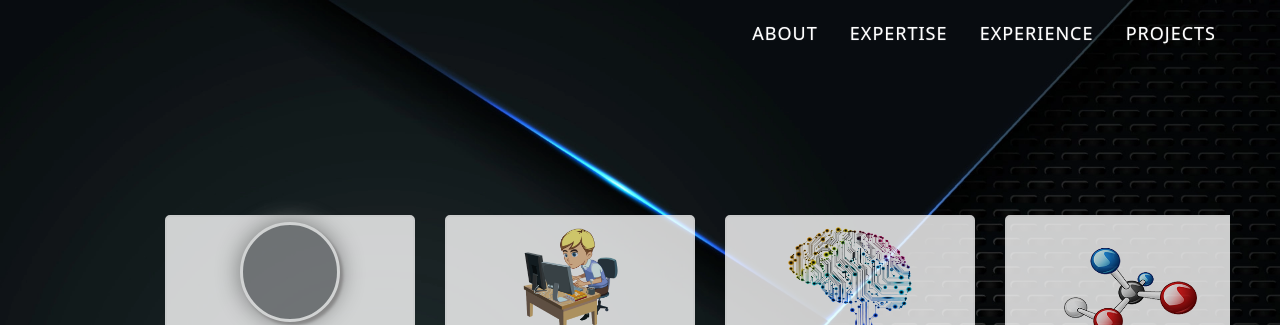
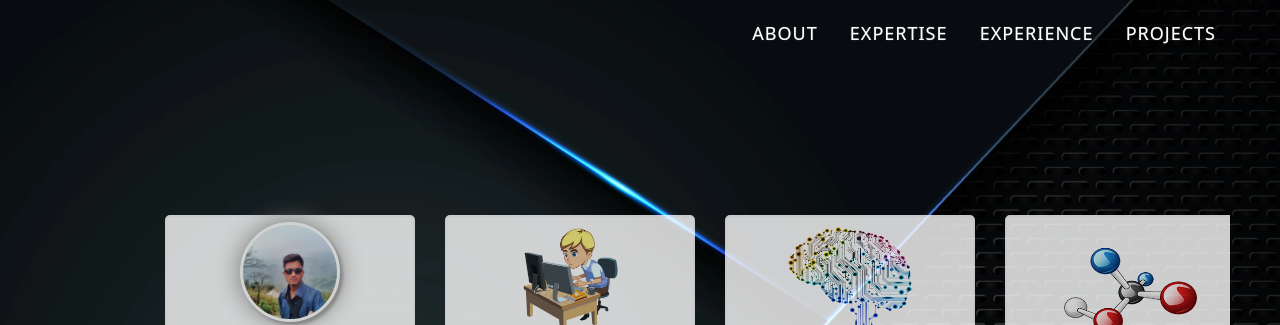
Before and after one commit to hrshuv0/hrshuv0.github.io, a plain HTML site: page index.html in a window 1280 px wide. Both pictures are taken after a click on the link "ABOUT". Shown: the top 325 px of the page. Drawn offline with nearby package versions, Linux system fonts and the light colour scheme; a web font is replaced by a local one.

Commit message:
updated dp

```diff
--- a/index.html
+++ b/index.html
@@ -63,7 +63,9 @@
                         <div class="grid-box">
                             <div class="grid-body">
                                 <div class="image-box">
-                                    <div class="image">
+                                    <div class="imag">
+                                        <img class="image" src="/asset/shuvo_1.jpg" alt=""
+                                        style="height: 100;width: 100px;">
 
                                     </div>
 
```
Also changed, not shown: asset/icon/shuvo_1.jpg (added), asset/shuvo_1.jpg (added), css/css.css (line endings or trailing spaces).
